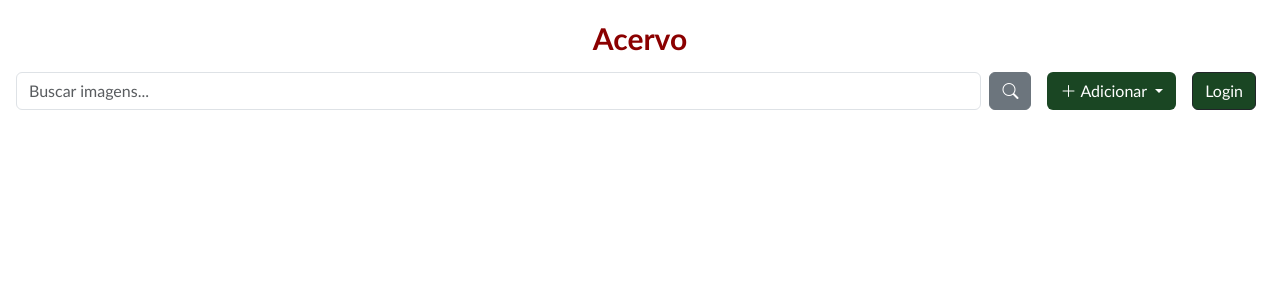
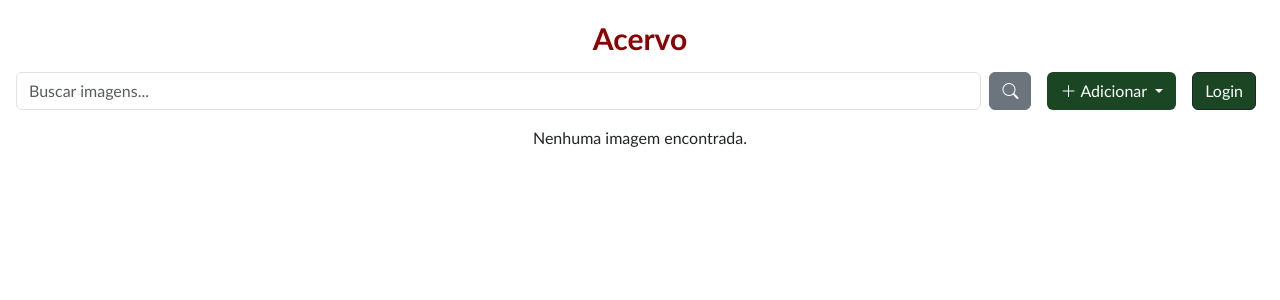
Before and after one commit to ruanhs91/acervo_indigena, a Django app: page /acervo/ in a window 1280 px wide. Shown: the part 74-374 px from the top of the page. Run offline with Django 5.2, Linux system fonts and the light colour scheme; tables that the repository leaves empty hold one stand-in row (values such as "Sample post").

Commit message:
corrigir o processo de aprovação do conteúdo e adicionei crud de editar e excluir imagens (ainda não funcional)

```diff
--- a/acervo/templates/acervo/acervoimg.html
+++ b/acervo/templates/acervo/acervoimg.html
@@ -48,6 +48,30 @@
             </div>
         </div>
     </div>
+    <div class="row">
+        {% for imagem in imagens %}
+        <div class="col-md-4 mb-4">
+            <div class="card h-100 shadow-sm">
+                <img src="{{ imagem.imagem.url }}" class="card-img-top" alt="{{ imagem.titulo_img }}">
+                <div class="card-body d-flex flex-column">
+                    <h5 class="card-title">{{ imagem.titulo_img }}</h5>
+                    <p class="card-text">{{ imagem.descricao_img }}</p>
+                    <p class="card-text mt-auto"><small class="text-muted">Autor: {{ imagem.autor_img }}</small></p>
+                </div>
+
+                {% if user.is_authenticated and user.is_staff %}
+                <div class="card-footer text-center">
+                <a href="{% url 'acervo:editar_imagem' imagem.pk %}"
+                   class="btn btn-sm btn-outline-primary fw-semibold">
+                    <i class="bi bi-pencil-square"></i> Editar
+                </a>
+            </div>
+            {% endif %}
+            </div>
+        </div>
+        {% empty %}
+        <p class="text-center">Nenhuma imagem encontrada.</p>
+        {% endfor %}
 </main>
 
 {% endblock %}
--- a/acervo/urls.py
+++ b/acervo/urls.py
@@ -5,7 +5,7 @@ from django.contrib.auth import views as auth_views
 app_name = 'acervo'
 
 urlpatterns = [
-    path('', views.acervo_view, name='acervo_view'),
+    path('', views.listar_imagens, name='acervo_view'),
     path('listar/', views.listar_imagens, name='listar_imagens'),
     path('upload/image', views.upload_imagem, name='upload_imagem'),
     path('upload/artigo/', views.upload_artigo, name='upload_artigo'),
@@ -16,4 +16,6 @@ urlpatterns = [
     path('moderacao/', views.painel_moderacao, name='painel_moderacao'),
     path('moderacao/aprovar/<str:tipo>/<int:pk>/', views.aprovar_conteudo, name='aprovar_conteudo'),
     path('moderacao/rejeitar/<str:tipo>/<int:pk>/', views.rejeicao_conteudo, name='rejeicao_conteudo'),
+    path('imagem/editar/<int:pk>/', views.editar_imagem, name='editar_imagem'),
+    path('imagem/excluir/<int:pk>/', views.excluir_imagem, name='excluir_imagem'),
 ]
--- a/acervo/views.py
+++ b/acervo/views.py
@@ -16,7 +16,7 @@ def login_view(request):
             user = authenticate(username=username, password=password)
             if user is not None:
                 login(request,user)
-                return redirect('acervo:acervo_view')
+                return redirect('acervo:listar_imagens')
             else:
                 messages.error(request, "Usuário ou senha incorretos.⚠️")
         else:
@@ -39,14 +39,11 @@ def cadastro_view(request):
 
 def logout_view(request):
     logout(request)
-    return redirect('acervo:acervo_view')
-
-def acervo_view(request):
-    return render(request, 'acervo/acervoimg.html', {'page': 'acervo'})
+    return redirect('acervo:listar_imagens')
 
 def listar_imagens(request):
     query = request.GET.get('q')
-    imagens = Imagem.objects.all()
+    imagens = Imagem.objects.filter(aprovado='A')
 
     if query:
         imagens = imagens.filter(Q(titulo_img__icontains=query) | Q(descricao_img__icontains=query) | Q(autor_img__icontains=query))
@@ -64,6 +61,7 @@ def upload_imagem(request):
         if form.is_valid():
             imagem = form.save(commit=False)
             imagem.enviado_usuario = request.user
+            imagem.aprovado ='P'
             imagem.save()
             return redirect('acervo:listar_imagens')
     else:
@@ -103,9 +101,9 @@ def is_moderador(user):
 @login_required
 @user_passes_test(is_moderador)
 def painel_moderacao(request):
-    imagens = Imagem.objects.filter(aprovado=False)
-    artigos = Artigos.objects.filter(aprovado=False)
-    links = Link.objects.filter(aprovado=False)
+    imagens = Imagem.objects.filter(aprovado='P')
+    artigos = Artigos.objects.filter(aprovado='P')
+    links = Link.objects.filter(aprovado='P')
 
     return render(request, "acervo/painel_moderacao.html", {'imagens': imagens, 'artigos': artigos, 'links': links})
 
@@ -122,7 +120,7 @@ def aprovar_conteudo(request, tipo, pk):
     else:
         return redirect('acervo:painel_moderacao')
 
-    conteudo_aprovado = True
+    conteudo.aprovado = 'A'
     conteudo.save()
     return redirect('acervo:painel_moderacao')
 
@@ -138,5 +136,26 @@ def rejeicao_conteudo(request, tipo, pk):
     else:
         return redirect('acervo:painel_moderacao')
 
-    conteudo.delete()
+    conteudo.aprovado = 'R'
+    conteudo.save()
     return redirect('acervo:painel_moderacao')
+
+@login_required
+@user_passes_test(is_moderador)
+def excluir_imagem(request,pk):
+    imagem = get_object_or_404(Imagem, pk=pk)
+    imagem.delete()
+    return redirect('acervo:listar_imagens')
+
+@login_required
+@user_passes_test(is_moderador)
+def editar_imagem(request, pk):
+    imagem = get_object_or_404(Imagem, pk=pk)
+    if request.method == 'POST':
+        form = ImagemForm(request.POST, request.FILES, instance=imagem)
+        if form.is_valid():
+            form.save()
+            return redirect('acervo:listar_imagens')
+    else:
+        form = ImagemForm(instance=imagem)
+    return render(request, 'acervo:editar_imagem.html', {'form': form, 'imagem': imagem})
```
Also changed, not shown: acervo/models.py (+18 -3 lines), acervo/templates/acervo/editar_imagem.html (added, +43 -0 lines), acervo/templates/acervo/upload_imagem.html (+5 -3 lines), acervo/migrations/0004_alter_artigos_aprovado_alter_imagem_aprovado_and_more.py (added).
